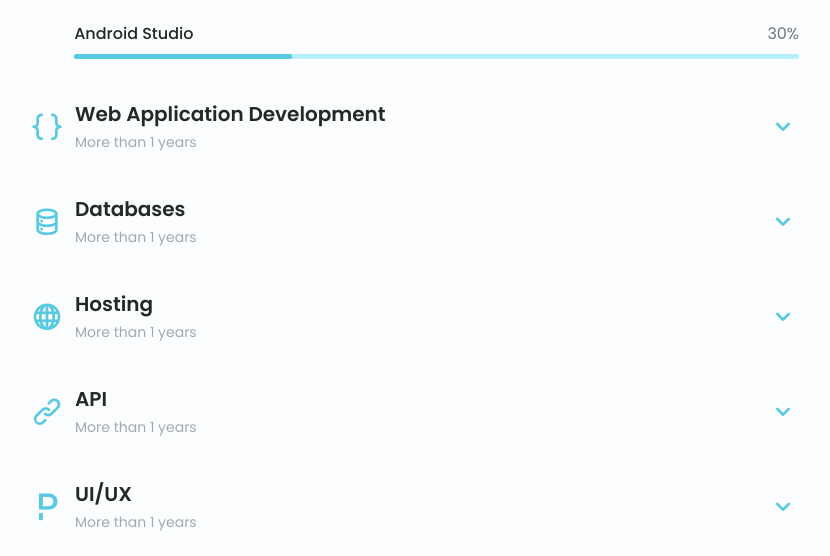
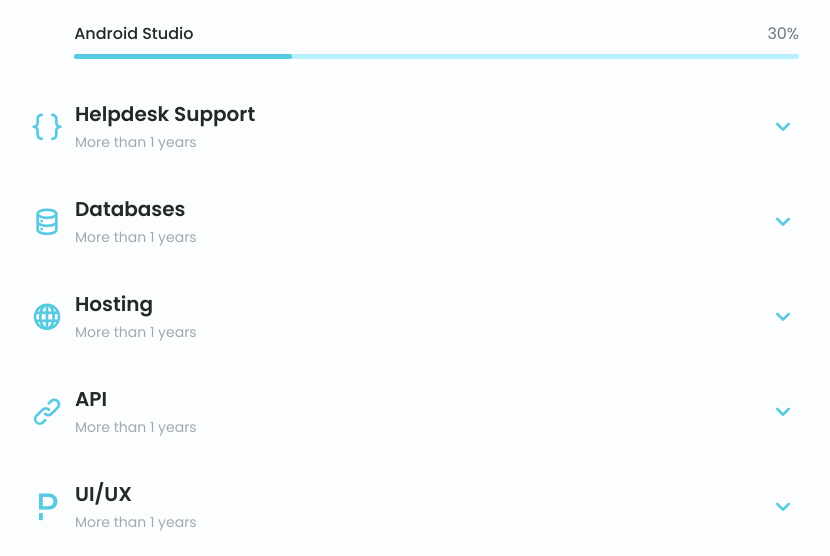
Before and after one commit to Suraj-dev996/My-Portfolio, a plain HTML site: page index.html in a window 1280 px wide. Shown: the part 2177-2733 px from the top of the page, without its empty margins (225-1055 px from the left). Drawn offline with nearby package versions, Linux system fonts and the light colour scheme.

Commit message:
Update index.html

```diff
--- a/index.html
+++ b/index.html
@@ -318,7 +318,7 @@
 									></i>
 									<div>
 										<h1 class="skills__title">
-											Web Application Development
+											Helpdesk Support
 										</h1>
 										<span class="skills__subtitle"
 											>More than 1 years</span
```
